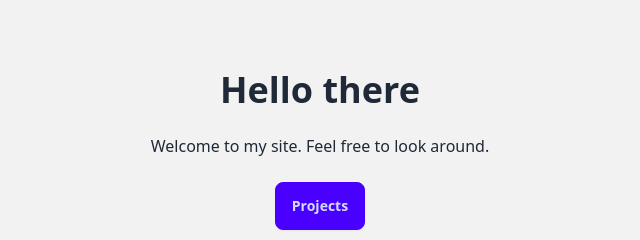
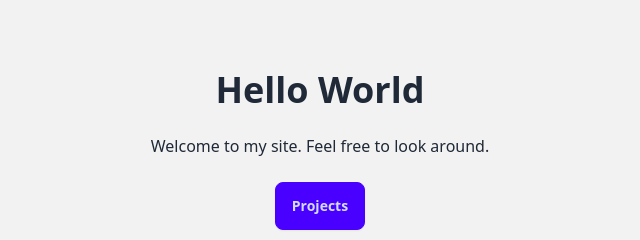
Before and after one commit to rachkwan88/rachkwan, a plain HTML site: page docs/index.html in a window 1280 px wide. Shown: the part 322-562 px from the top of the page, 328-968 px from the left. Drawn offline with nearby package versions, Linux system fonts and the light colour scheme.

Commit message:
Update greeting message in index.html

```diff
--- a/docs/index.html
+++ b/docs/index.html
@@ -30,7 +30,7 @@
   <div class="hero min-h-screen bg-base-200 pl-4 pt-4">
     <div class="hero-content text-center">
       <div class="max-w-md">
-        <h1 class="text-4xl font-bold">Hello there</h1>
+        <h1 class="text-4xl font-bold">Hello World</h1>
         <p class="py-6">Welcome to my site. Feel free to look around.</p>
         <a href="projects.html" class="btn btn-primary">Projects</a>
       </div>
```
